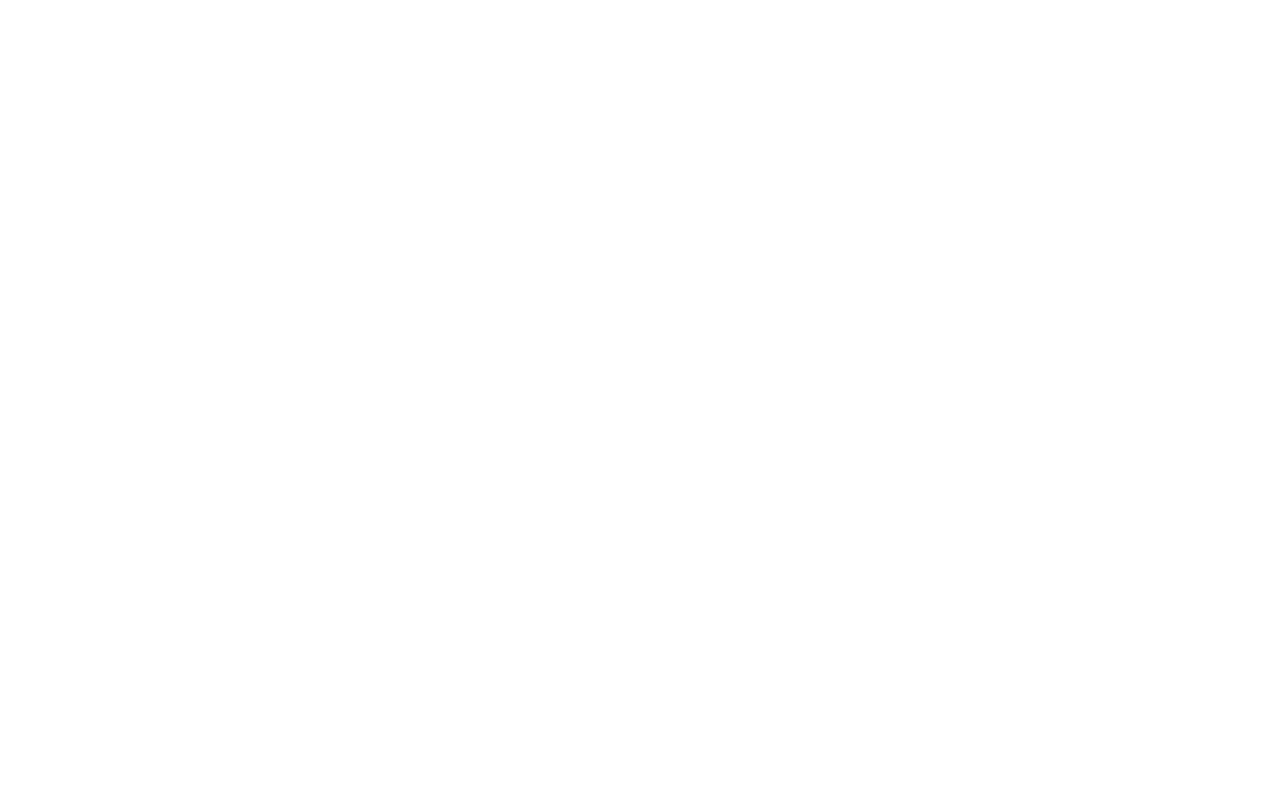
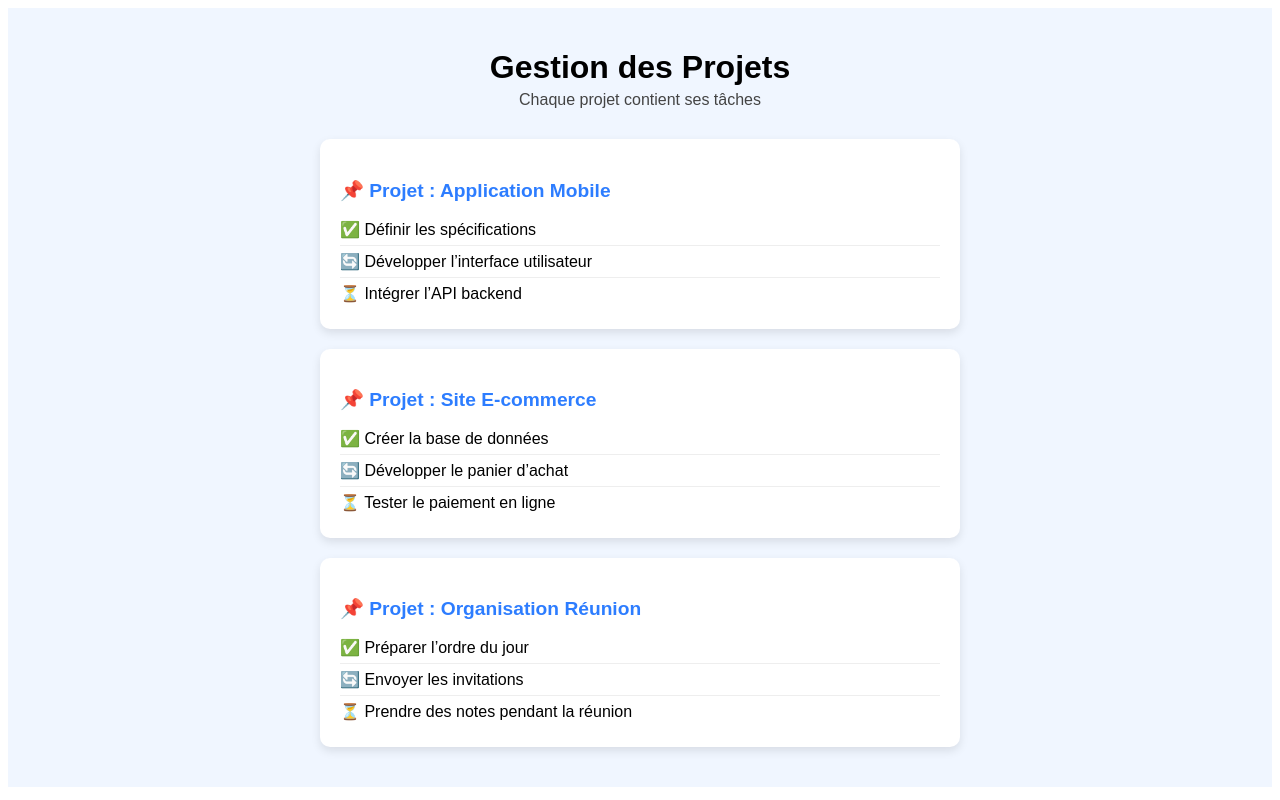
Before and after one commit to raedzayoud/Voice-Talk, an Angular app: page /projects in a window 1280 px wide. Before the commit this address led to /. Built offline with nearby package versions, Linux system fonts and the light colour scheme.

Commit message:
add project ui

```diff
--- a/src/app/app.routes.ts
+++ b/src/app/app.routes.ts
@@ -6,6 +6,7 @@
 import { Propos } from './propos/propos';
 import { Contact } from './contact/contact';
 import { Essayer } from './essayer/essayer';
+import { Projects } from './projects/projects';
 
 export const routes: Routes = [
   { path: '', redirectTo: 'login', pathMatch: 'full' },
@@ -37,4 +38,8 @@
     path: 'essayer',
     component: Essayer,
   },
+  {
+    path: 'projects',
+    component: Projects,
+  },
 ];
--- a/src/app/essayer/essayer.html
+++ b/src/app/essayer/essayer.html
@@ -1,10 +1,10 @@
-<app-menu></app-menu>
+<!-- <app-menu></app-menu>
 <div class="container-essayer">
-  <!-- Titre -->
+
   <h1>Démo VoiceTask</h1>
   <p>Testez notre assistant vocal intelligent</p>
 
-  <!-- Carte -->
+
   <div class="card">
     <h3>Interface Vocale</h3>
     <small
@@ -12,7 +12,27 @@
     >
   </div>
 
-  <!-- Bouton micro -->
+
   <div class="mic-button">🎤</div>
 </div>
+<app-footer></app-footer> -->
+
+<app-menu></app-menu>
+
+<div class="container-essayer">
+  <!-- Titre -->
+  <h1>Démo VoiceTask</h1>
+  <p>Choisissez une action à tester</p>
+
+  <!-- Boutons -->
+  <div class="buttons-container">
+    <button class="action-btn" routerLink="/projects">
+      ➕ Créer une Tâche
+    </button>
+    <button class="action-btn">📅 Créer une Réunion</button>
+  </div>
+</div>
+
+<br />
+
 <app-footer></app-footer>
--- a/src/app/essayer/essayer.scss
+++ b/src/app/essayer/essayer.scss
@@ -1,78 +1,113 @@
+// .container-essayer {
+//   font-family: Arial, sans-serif;
+//   background-color: #f0f6ff; /* bleu clair de fond */
+//   display: flex;
+//   justify-content: center;
+//   align-items: center;
+//   flex-direction: column;
+//   min-height: 600px;
+//   margin: 0;
+// }
+
+// /* Titre */
+// h1 {
+//   font-size: 2rem;
+//   font-weight: bold;
+//   margin-bottom: 5px;
+//   color: #000;
+// }
+
+// /* Sous-titre */
+// p {
+//   margin: 0 0 30px;
+//   font-size: 1rem;
+//   color: #444;
+// }
+
+// /* Carte blanche */
+// .card {
+//   background: white;
+//   padding: 20px;
+//   border-radius: 10px;
+//   width: 600px;
+//   max-width: 90%;
+//   box-shadow: 0 4px 10px rgba(0, 0, 0, 0.1);
+//   text-align: left;
+//   margin-bottom: 20px;
+// }
+
+// /* Ligne "Interface Vocale" */
+// .card h3 {
+//   font-size: 1rem;
+//   font-weight: bold;
+//   margin-bottom: 8px;
+//   display: flex;
+//   align-items: center;
+//   color: #000;
+// }
+
+// .card h3::before {
+//   content: "🎤";
+//   margin-right: 8px;
+// }
+
+// /* Texte d’aide */
+// .card small {
+//   font-size: 0.9rem;
+//   color: #666;
+// }
+
+// /* Bouton rond micro */
+// .mic-button {
+//   width: 100px;
+//   height: 100px;
+//   background-color: #2d7dff;
+//   border-radius: 50%;
+//   display: flex;
+//   justify-content: center;
+//   align-items: center;
+//   color: white;
+//   font-size: 24px;
+//   cursor: pointer;
+//   transition: transform 0.2s;
+// }
+
+// .mic-button:hover {
+//   transform: scale(1.1);
+//   background-color: #1a63e0;
+// }
+
 .container-essayer {
-  font-family: Arial, sans-serif;
-  background-color: #f0f6ff; /* bleu clair de fond */
+  text-align: center;
+  margin-top: 110px;
+}
+.container-essayer p {
+  font-size: 20px;
+}
+
+.buttons-container {
   display: flex;
   justify-content: center;
-  align-items: center;
-  flex-direction: column;
-  min-height: 600px;
-  margin: 0;
+  gap: 20px;
+  margin-top: 30px;
+  margin-bottom: 60px;
 }
 
-/* Titre */
-h1 {
-  font-size: 2rem;
-  font-weight: bold;
-  margin-bottom: 5px;
-  color: #000;
+.action-btn {
+  background-color: #4caf50;
+  color: white;
+  font-size: 1.2rem;
+  padding: 12px 25px;
+  border: none;
+  border-radius: 10px;
+  cursor: pointer;
+  transition: 0.3s ease;
 }
 
-/* Sous-titre */
-p {
-  margin: 0 0 30px;
-  font-size: 1rem;
-  color: #444;
+.action-btn:hover {
+  background-color: #45a049;
 }
 
-/* Carte blanche */
-.card {
-  background: white;
-  padding: 20px;
-  border-radius: 10px;
-  width: 600px;
-  max-width: 90%;
-  box-shadow: 0 4px 10px rgba(0, 0, 0, 0.1);
-  text-align: left;
-  margin-bottom: 20px;
+app-footer {
+  margin-top: auto;
 }
-
-/* Ligne "Interface Vocale" */
-.card h3 {
-  font-size: 1rem;
-  font-weight: bold;
-  margin-bottom: 8px;
-  display: flex;
-  align-items: center;
-  color: #000;
-}
-
-.card h3::before {
-  content: "🎤";
-  margin-right: 8px;
-}
-
-/* Texte d’aide */
-.card small {
-  font-size: 0.9rem;
-  color: #666;
-}
-
-/* Bouton rond micro */
-.mic-button {
-  width: 100px;
-  height: 100px;
-  background-color: #2d7dff;
-  border-radius: 50%;
-  display: flex;
-  justify-content: center;
-  align-items: center;
-  color: white;
-  font-size: 24px;
-  cursor: pointer;
-  transition: transform 0.2s;
-}
-
-.mic-button:hover {
-  transform: scale(1.1);
-  background-color: #1a63e0;
-}
--- a/src/app/essayer/essayer.ts
+++ b/src/app/essayer/essayer.ts
@@ -1,10 +1,11 @@
 import { Component } from '@angular/core';
 import { Menu } from '../menu/menu';
 import { Footer } from '../component/footer/footer';
+import { RouterLink } from '@angular/router';
 
 @Component({
   selector: 'app-essayer',
-  imports: [Menu, Footer],
+  imports: [Menu, Footer, RouterLink],
   templateUrl: './essayer.html',
   styleUrl: './essayer.scss',
 })
--- /dev/null
+++ b/src/app/projects/projects.html
@@ -0,0 +1,35 @@
+<div class="container-essayer">
+  <!-- Titre -->
+  <h1>Gestion des Projets</h1>
+  <p>Chaque projet contient ses tâches</p>
+
+  <!-- Projet 1 -->
+  <div class="card project">
+    <h3>📌 Projet : Application Mobile</h3>
+    <ul class="task-list">
+      <li>✅ Définir les spécifications</li>
+      <li>🔄 Développer l’interface utilisateur</li>
+      <li>⏳ Intégrer l’API backend</li>
+    </ul>
+  </div>
+
+  <!-- Projet 2 -->
+  <div class="card project">
+    <h3>📌 Projet : Site E-commerce</h3>
+    <ul class="task-list">
+      <li>✅ Créer la base de données</li>
+      <li>🔄 Développer le panier d’achat</li>
+      <li>⏳ Tester le paiement en ligne</li>
+    </ul>
+  </div>
+
+  <!-- Projet 3 -->
+  <div class="card project">
+    <h3>📌 Projet : Organisation Réunion</h3>
+    <ul class="task-list">
+      <li>✅ Préparer l’ordre du jour</li>
+      <li>🔄 Envoyer les invitations</li>
+      <li>⏳ Prendre des notes pendant la réunion</li>
+    </ul>
+  </div>
+</div>
--- /dev/null
+++ b/src/app/projects/projects.scss
@@ -0,0 +1,63 @@
+.container-essayer {
+  font-family: Arial, sans-serif;
+  background-color: #f0f6ff; /* bleu clair de fond */
+  display: flex;
+  justify-content: center;
+  align-items: center;
+  flex-direction: column;
+  min-height: 600px;
+  margin: 0;
+  padding: 20px;
+}
+
+/* Titre */
+h1 {
+  font-size: 2rem;
+  font-weight: bold;
+  margin-bottom: 5px;
+  color: #000;
+}
+
+/* Sous-titre */
+p {
+  margin: 0 0 30px;
+  font-size: 1rem;
+  color: #444;
+}
+
+/* Carte projet */
+.card.project {
+  background: white;
+  padding: 20px;
+  border-radius: 10px;
+  width: 600px;
+  max-width: 90%;
+  box-shadow: 0 4px 10px rgba(0, 0, 0, 0.1);
+  text-align: left;
+  margin-bottom: 20px;
+}
+
+/* Titre projet */
+.card.project h3 {
+  font-size: 1.2rem;
+  font-weight: bold;
+  margin-bottom: 12px;
+  color: #2d7dff;
+}
+
+/* Liste des tâches */
+.task-list {
+  list-style: none;
+  padding: 0;
+  margin: 0;
+}
+
+.task-list li {
+  font-size: 1rem;
+  padding: 6px 0;
+  border-bottom: 1px solid #eee;
+}
+
+.task-list li:last-child {
+  border-bottom: none;
+}
```
Also changed, not shown: src/app/projects/projects.ts (added, +11 -0 lines), 1 other file (tests, documents, lock files or other folders).
